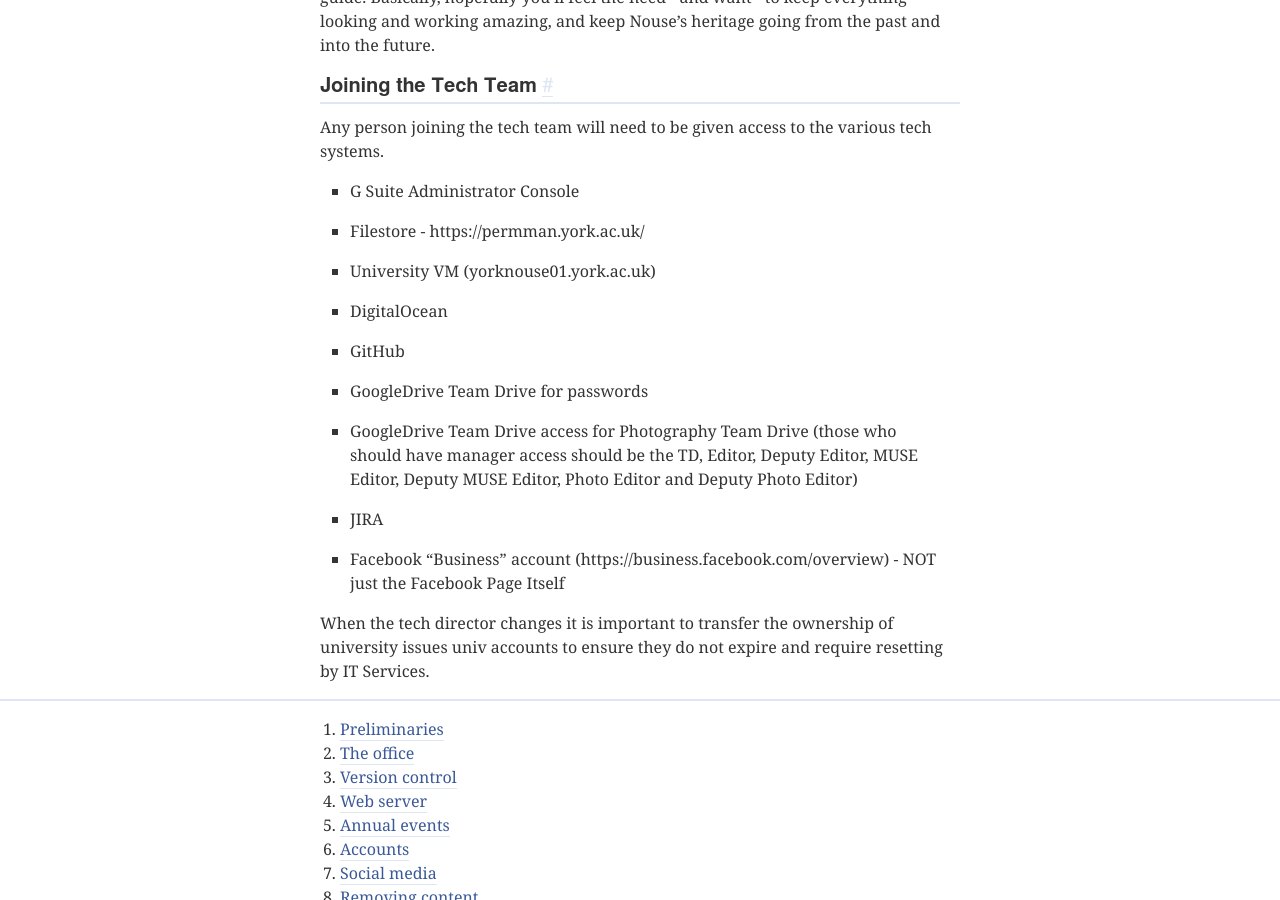
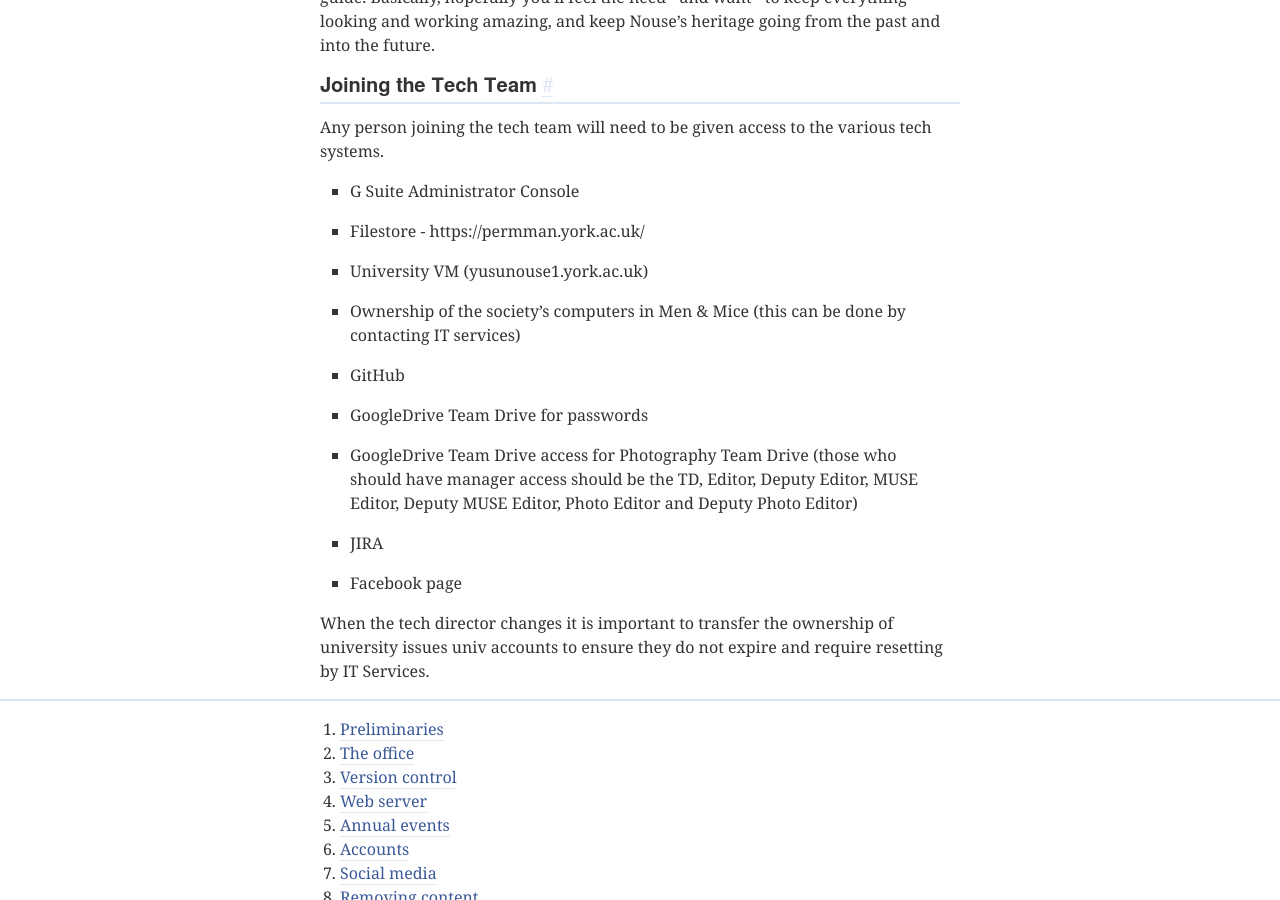
Before and after one commit to yorknouse/docs, a Jekyll site: the page built from pages/01-preliminaries.md, in a window 1280 px wide and 900 px high, scrolled down 443 px. Built offline with Jekyll 4.4.1, drawn with Linux system fonts in a browser that asks for light colours.

Commit message:
Typos & tweaks

```diff
--- a/pages/01-preliminaries.md
+++ b/pages/01-preliminaries.md
@@ -19,12 +19,12 @@ Any person joining the tech team will need to be given access to the various tec
 
 * G Suite Administrator Console
 * Filestore - https://permman.york.ac.uk/
-* University VM (yorknouse01.york.ac.uk)
-* DigitalOcean
+* University VM (yusunouse1.york.ac.uk)
+* Ownership of the society's computers in Men & Mice (this can be done by contacting IT services)
 * GitHub
 * GoogleDrive Team Drive for passwords
 * GoogleDrive Team Drive access for Photography Team Drive (those who should have manager access should be the TD, Editor, Deputy Editor, MUSE Editor, Deputy MUSE Editor, Photo Editor and Deputy Photo Editor)
 * JIRA
-* Facebook "Business" account (https://business.facebook.com/overview) - NOT just the Facebook Page Itself
+* Facebook page
 
 When the tech director changes it is important to transfer the ownership of university issues univ accounts to ensure they do not expire and require resetting by IT Services.
```
